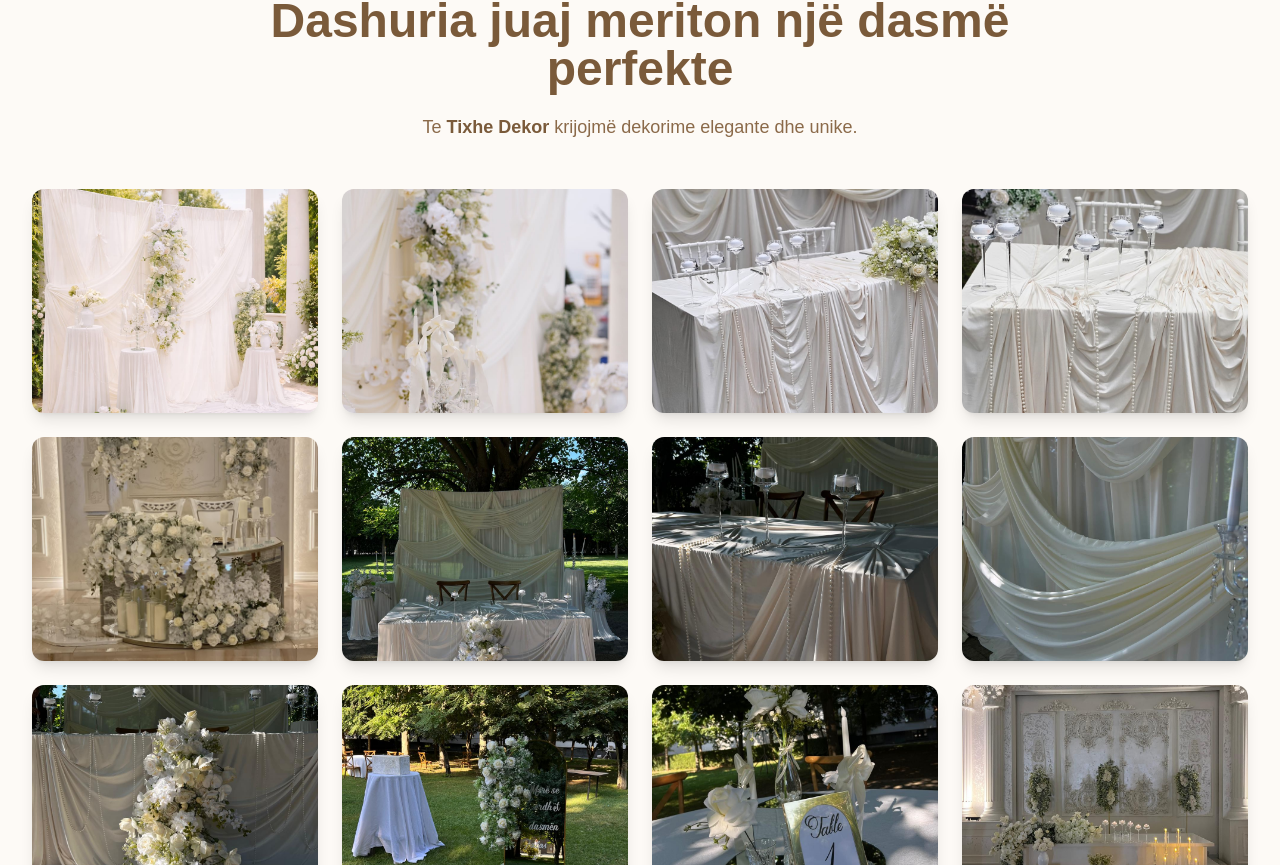
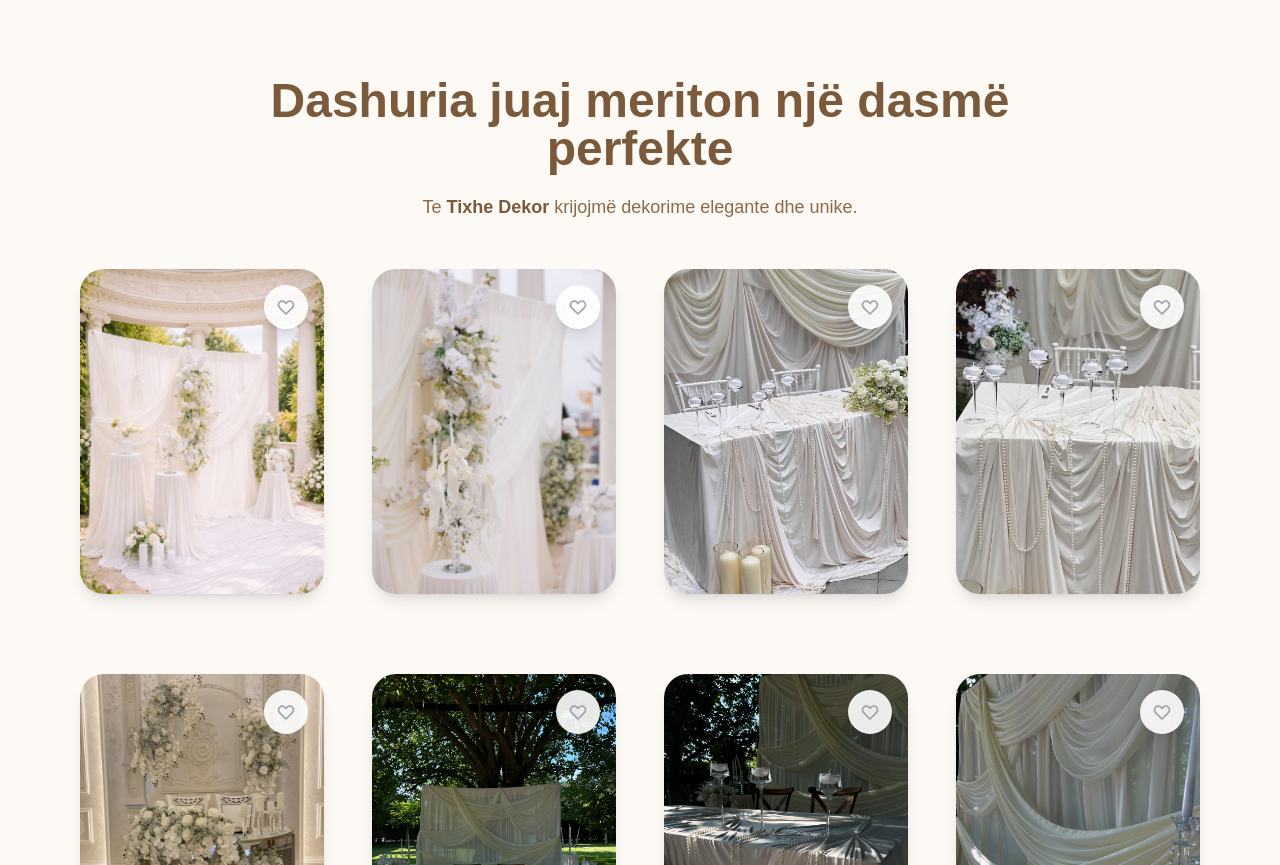
Before and after one commit to Roveda-M/TixheDecor, a React (Create React App) app: page /wedding in a window 1280 px wide. Shown: the part 755-1620 px from the top of the page. Built offline with nearby package versions, Linux system fonts and the light colour scheme; grey boxes are pictures that could not be loaded.

Commit message:
Permisime tek pjesa e Darsmave

```diff
--- a/src/Wedding.js
+++ b/src/Wedding.js
@@ -3,6 +3,7 @@ import Ftesa from "./Ftesa";
 
 export default function Wedding() {
   const [view, setView] = useState("main");
+  const [selectedDecors, setSelectedDecors] = useState([]);
 
   const photos = [
     {
@@ -87,8 +88,8 @@ export default function Wedding() {
             Kthehu një hap para
           </button>
         </div>
-        <br/>
-        <br/>
+        <br />
+        <br />
 
       </div>
     );
@@ -99,7 +100,7 @@ export default function Wedding() {
     <section className="bg-[#fdfaf6] py-16 px-8">
 
       {/* VIDEO */}
-      <section className="relative w-screen left-1/2 right-1/2 -ml-[50vw] -mr-[50vw] h-[90vh] overflow-hidden -mt-20">
+      <section className="relative w-screen left-1/2 right-1/2 -ml-[50vw] -mr-[50vw] h-[100vh] overflow-hidden -mt-20">
         <video
           className="w-full h-full object-cover"
           autoPlay
@@ -107,7 +108,7 @@ export default function Wedding() {
           loop
           playsInline
         >
-          <source src="/v2.mp4" type="video/mp4" />
+          <source src="/v1.1.mp4" type="video/mp4" />
         </video>
       </section>
 
@@ -123,30 +124,59 @@ export default function Wedding() {
       </div>
 
       {/* GALLERY */}
-      <div className="grid grid-cols-2 lg:grid-cols-4 gap-6 mt-12">
-        {photos.map((photo, index) => (
+      <div className="max-w-[1400px] mx-auto px-4 md:px-6 lg:px-12 mb-16 mt-12">
+        <div className="grid grid-cols-2 md:grid-cols-3 lg:grid-cols-4 gap-4 md:gap-8 lg:gap-12">
+          {photos.map((photo, index) => {
+            const isSelected = selectedDecors.includes(index);
+            return (
               <div
                 key={index}
-            className="relative group overflow-hidden rounded-xl shadow-lg"
+                className="group relative"
+              >
+                <div
+                  onClick={() => {
+                    if (isSelected) {
+                      setSelectedDecors(selectedDecors.filter(id => id !== index));
+                    } else {
+                      setSelectedDecors([...selectedDecors, index]);
+                    }
+                  }}
+                  className={`relative aspect-[3/4] overflow-hidden rounded-xl md:rounded-3xl mb-8 transition-all duration-700 cursor-pointer ${isSelected ? 'shadow-2xl scale-[1.02]' : 'shadow-lg group-hover:shadow-xl'}`}
+                  style={{ borderColor: '#8c734b', borderWidth: isSelected ? '3px' : '0px' }}
                 >
                   <img
                     src={photo.url}
                     alt={photo.title.full}
-              className="w-full h-56 object-cover transform group-hover:scale-105 transition duration-700 ease-in-out"
+                    className="w-full h-full object-cover transition-transform duration-[1.5s] ease-out group-hover:scale-105"
                   />
 
-            <div className="absolute inset-0 bg-black/40 opacity-0 group-hover:opacity-100 transition duration-500 flex items-center justify-center">
-              <span className="text-white text-lg font-serif">
-                <span className="block md:hidden">
-                  {photo.title.short}
-                </span>
-                <span className="hidden md:block">
-                  {photo.title.full}
-                </span>
-              </span>
+                  <div className="absolute top-4 right-4 z-10">
+                    <button
+                      className={`p-3 rounded-full shadow-lg transition-all duration-300 ${isSelected ? 'bg-red-500 text-white hover:bg-red-600 scale-110' : 'bg-white/90 text-gray-400 hover:bg-white hover:text-red-500 hover:scale-110'}`}
+                    >
+                      <svg xmlns="http://www.w3.org/2000/svg" className="h-5 w-5" fill={isSelected ? "currentColor" : "none"} viewBox="0 0 24 24" stroke="currentColor">
+                        <path strokeLinecap="round" strokeLinejoin="round" strokeWidth="2" d="M4.318 6.318a4.5 4.5 0 000 6.364L12 20.364l7.682-7.682a4.5 4.5 0 00-6.364-6.364L12 7.636l-1.318-1.318a4.5 4.5 0 00-6.364 0z" />
+                      </svg>
+                    </button>
+                  </div>
+
+                  <div className={`absolute bottom-0 left-0 w-full bg-black/70 text-white py-3 text-center transition-all duration-500 z-20 ${isSelected ? 'translate-y-0 opacity-100' : 'translate-y-full opacity-0'}`}>
+                    <p className="text-[10px] tracking-[0.3em] uppercase font-bold">Zgjedhur</p>
+                  </div>
+
+                  <div className="absolute inset-0 bg-black/25 backdrop-blur-[2px] flex flex-col items-center justify-center opacity-0 group-hover:opacity-100 transition-all duration-500 pointer-events-none z-10">
+                    <div className="text-center px-2 md:px-4 transform translate-y-4 group-hover:translate-y-0 transition-all duration-500">
+                      <h3 className="text-xl md:text-3xl text-white mb-2 md:mb-3 drop-shadow-lg font-bold" style={{ fontFamily: "'Playfair Display', serif" }}>
+                        <span className="block md:hidden">{photo.title.short}</span>
+                        <span className="hidden md:block">{photo.title.full}</span>
+                      </h3>
                     </div>
                   </div>
-        ))}
+                </div>
+              </div>
+            );
+          })}
+        </div>
       </div>
 
       {/* BUTTON */}
```
Also changed, not shown: 1 other file (tests, documents, lock files or other folders). Lines whose indentation alone changed are shown as unchanged.
